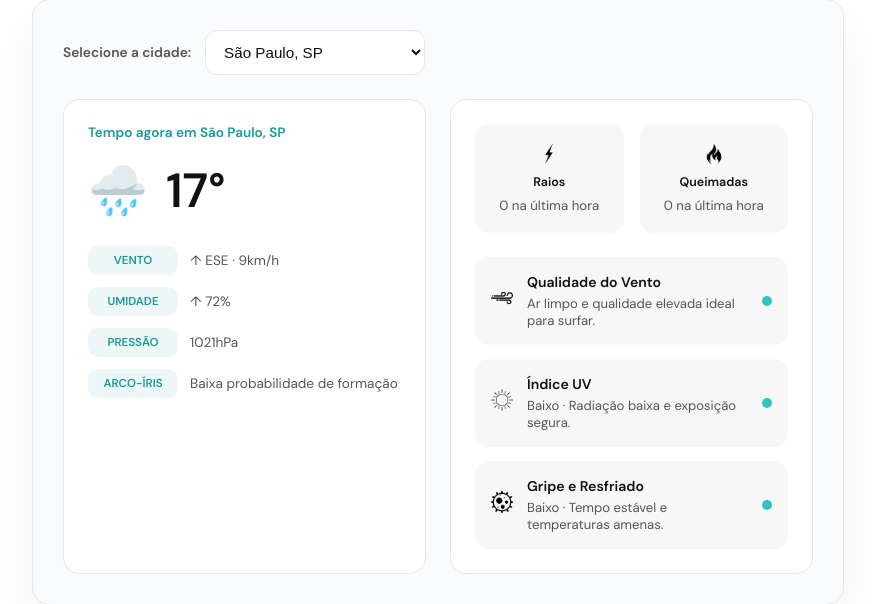
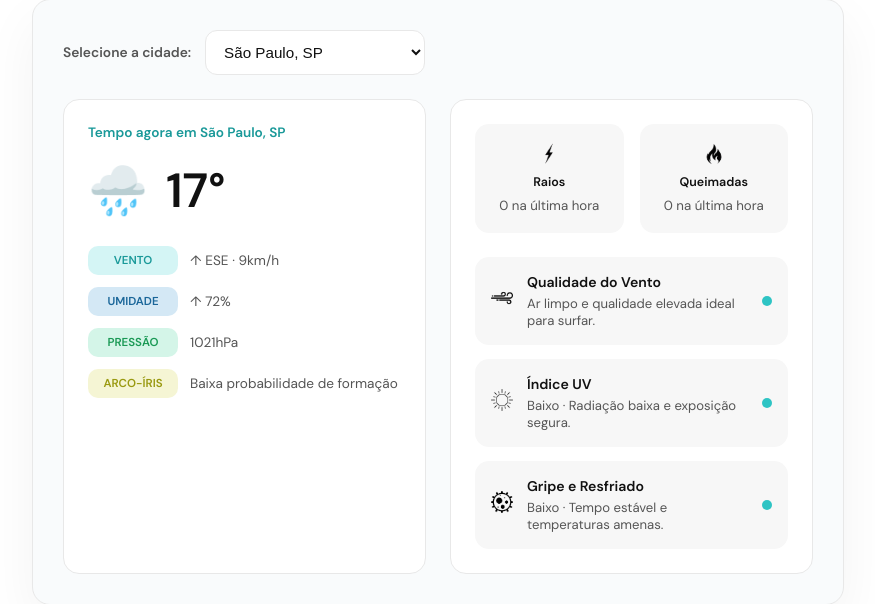
Before and after one commit to Eduardoluizfrancelianoda/BrunoSurf, a PHP site: page /clima.php in a window 1280 px wide. Shown: the part 297-901 px from the top of the page, without its empty margins (202-1077 px from the left). Run offline with PHP 8.4, Linux system fonts and the light colour scheme.

Commit message:
Css Final

```diff
--- a/clima.php
+++ b/clima.php
@@ -74,191 +74,7 @@ function esc(string $value): string
     <title>Clima – Bruno Surf</title>
     <link href="https://fonts.googleapis.com/css2?family=Playfair+Display:wght@700;900&family=DM+Sans:wght@300;400;500;600&display=swap" rel="stylesheet">
     <link rel="stylesheet" href="css/equipamentos.css">
-    <style>
-      .clima-section {
-        background: #f9fbfc;
-        border: 1px solid var(--border);
-        border-radius: 18px;
-        padding: 30px;
-        box-shadow: 0 22px 55px rgba(0,0,0,0.05);
-      }
-      .clima-grid {
-        display: grid;
-        grid-template-columns: 1fr 1fr;
-        gap: 24px;
-      }
-      .clima-card {
-        background: #fff;
-        border: 1px solid var(--border);
-        border-radius: 16px;
-        padding: 24px;
-      }
-      .clima-card h4 {
-        font-size: 0.85rem;
-        font-weight: 700;
-        color: var(--teal-dark);
-        margin-bottom: 18px;
-      }
-      .temp-display {
-        display: flex;
-        align-items: center;
-        gap: 18px;
-        margin-bottom: 24px;
-      }
-      .temp-icon {
-        font-size: 3rem;
-      }
-      .temp-num {
-        font-size: 3rem;
-        font-weight: 700;
-        color: var(--dark);
-      }
-      .clima-stats {
-        display: grid;
-        gap: 12px;
-      }
-      .stat-row {
-        display: flex;
-        align-items: center;
-        gap: 12px;
-        color: var(--mid);
-        font-size: 0.85rem;
-      }
-      .stat-label {
-        min-width: 90px;
-        padding: 7px 10px;
-        border-radius: 10px;
-        text-transform: uppercase;
-        font-size: 0.72rem;
-        font-weight: 700;
-        background: #eef7f7;
-        color: var(--teal-dark);
-        text-align: center;
-      }
-      .stat-val {
-        color: var(--mid);
-      }
-      .registros {
-        display: flex;
-        flex-wrap: wrap;
-        gap: 16px;
-        margin-bottom: 24px;
-      }
-      .registro {
-        flex: 1 1 140px;
-        min-width: 140px;
-        background: var(--light-bg);
-        border-radius: 14px;
-        padding: 18px 16px;
-        text-align: center;
-      }
-      .registro .icon {
-        display: inline-flex;
-        align-items: center;
-        justify-content: center;
-        width: 24px;
-        height: 24px;
-        font-size: 0.85rem;
-        margin: 0 auto 8px;
-      }
-      .registro .icon img {
-        width: 100%;
-        height: 100%;
-        object-fit: contain;
-      }
-      .registro .label {
-        display: block;
-        font-size: 0.78rem;
-        font-weight: 700;
-        margin-bottom: 4px;
-      }
-      .registro .val {
-        font-size: 0.83rem;
-        color: var(--mid);
-      }
-      .condicoes {
-        display: grid;
-        gap: 14px;
-      }
-      .cond-row {
-        display: flex;
-        align-items: center;
-        justify-content: space-between;
-        gap: 16px;
-        padding: 16px;
-        background: var(--light-bg);
-        border-radius: 14px;
-      }
-      .cond-left {
-        display: flex;
-        align-items: center;
-        gap: 14px;
-      }
-      .cond-left .icon {
-        font-size: 1.15rem;
-      }
-      .cond-left .icon img {
-        width: 22px;
-        height: 22px;
-        object-fit: contain;
-      }
-      .cond-info h5 {
-        font-size: 0.88rem;
-        margin-bottom: 4px;
-        font-weight: 700;
-      }
-      .cond-info p {
-        margin: 0;
-        color: var(--mid);
-        font-size: 0.82rem;
-      }
-      .dot {
-        flex-shrink: 0;
-        width: 10px;
-        height: 10px;
-        border-radius: 50%;
-        background: var(--teal);
-      }
-      .center-btn-teal {
-        text-align: center;
-        margin-top: 32px;
-      }
-      .btn-teal {
-        padding: 12px 34px;
-        background: var(--orange);
-        color: #fff;
-        border: none;
-        border-radius: 10px;
-        font-size: 0.85rem;
-        font-weight: 700;
-        cursor: pointer;
-      }
-      .city-filter {
-        display: flex;
-        align-items: center;
-        gap: 14px;
-        margin-bottom: 24px;
-        flex-wrap: wrap;
-      }
-      .city-filter label {
-        font-size: 0.86rem;
-        font-weight: 700;
-        color: var(--mid);
-      }
-      .city-filter select {
-        min-width: 220px;
-        padding: 12px 14px;
-        border: 1px solid var(--border);
-        border-radius: 12px;
-        background: #fff;
-        color: var(--dark);
-        font-size: 0.95rem;
-      }
-      @media (max-width: 780px) {
-        .clima-grid { grid-template-columns: 1fr; }
-        .page { padding: 36px 18px 60px; }
-      }
-    </style>
+    <link rel="stylesheet" href="css/clima.css">
 </head>
 
 <body>
@@ -298,19 +114,19 @@ function esc(string $value): string
                     </div>
                     <div class="clima-stats">
                         <div class="stat-row">
-                            <span class="stat-label">Vento</span>
+                            <span class="stat-label vento">Vento</span>
                             <span class="stat-val"><?= esc($weather['vento']) ?></span>
                         </div>
                         <div class="stat-row">
-                            <span class="stat-label">Umidade</span>
+                            <span class="stat-label umidade">Umidade</span>
                             <span class="stat-val"><?= esc($weather['umidade']) ?></span>
                         </div>
                         <div class="stat-row">
-                            <span class="stat-label">Pressão</span>
+                            <span class="stat-label pressao">Pressão</span>
                             <span class="stat-val"><?= esc($weather['pressao']) ?></span>
                         </div>
                         <div class="stat-row">
-                            <span class="stat-label">Arco-íris</span>
+                            <span class="stat-label arco">Arco-íris</span>
                             <span class="stat-val"><?= esc($weather['arco']) ?></span>
                         </div>
                     </div>
--- /dev/null
+++ b/css/clima.css
@@ -0,0 +1,202 @@
+.clima-section {
+        background: #f9fbfc;
+        border: 1px solid var(--border);
+        border-radius: 18px;
+        padding: 30px;
+        box-shadow: 0 22px 55px rgba(0,0,0,0.05);
+      }
+      .clima-grid {
+        display: grid;
+        grid-template-columns: 1fr 1fr;
+        gap: 24px;
+      }
+      .clima-card {
+        background: #fff;
+        border: 1px solid var(--border);
+        border-radius: 16px;
+        padding: 24px;
+      }
+      .clima-card h4 {
+        font-size: 0.85rem;
+        font-weight: 700;
+        color: var(--teal-dark);
+        margin-bottom: 18px;
+      }
+      .temp-display {
+        display: flex;
+        align-items: center;
+        gap: 18px;
+        margin-bottom: 24px;
+      }
+      .temp-icon {
+        font-size: 3rem;
+      }
+      .temp-num {
+        font-size: 3rem;
+        font-weight: 700;
+        color: var(--dark);
+      }
+      .clima-stats {
+        display: grid;
+        gap: 12px;
+      }
+      .stat-row {
+        display: flex;
+        align-items: center;
+        gap: 12px;
+        color: var(--mid);
+        font-size: 0.85rem;
+      }
+      .stat-label {
+        min-width: 90px;
+        padding: 7px 10px;
+        border-radius: 10px;
+        text-transform: uppercase;
+        font-size: 0.72rem;
+        font-weight: 700;
+        text-align: center;
+      }
+
+      .stat-label.vento {
+        background: #d4f5f5;
+        color: #1a9999;
+      }
+
+      .stat-label.umidade {
+        background: #d4e8f5;
+        color: #1a6699;
+      }
+
+      .stat-label.pressao {
+        background: #d4f5e8;
+        color: #1a9955;
+      }
+
+      .stat-label.arco {
+          background: #f5f5d4;
+          color: #999910;
+      }
+
+      .stat-val {
+        color: var(--mid);
+      }
+      .registros {
+        display: flex;
+        flex-wrap: wrap;
+        gap: 16px;
+        margin-bottom: 24px;
+      }
+      .registro {
+        flex: 1 1 140px;
+        min-width: 140px;
+        background: var(--light-bg);
+        border-radius: 14px;
+        padding: 18px 16px;
+        text-align: center;
+      }
+      .registro .icon {
+        display: inline-flex;
+        align-items: center;
+        justify-content: center;
+        width: 24px;
+        height: 24px;
+        font-size: 0.85rem;
+        margin: 0 auto 8px;
+      }
+      .registro .icon img {
+        width: 100%;
+        height: 100%;
+        object-fit: contain;
+      }
+      .registro .label {
+        display: block;
+        font-size: 0.78rem;
+        font-weight: 700;
+        margin-bottom: 4px;
+      }
+      .registro .val {
+        font-size: 0.83rem;
+        color: var(--mid);
+      }
+      .condicoes {
+        display: grid;
+        gap: 14px;
+      }
+      .cond-row {
+        display: flex;
+        align-items: center;
+        justify-content: space-between;
+        gap: 16px;
+        padding: 16px;
+        background: var(--light-bg);
+        border-radius: 14px;
+      }
+      .cond-left {
+        display: flex;
+        align-items: center;
+        gap: 14px;
+      }
+      .cond-left .icon {
+        font-size: 1.15rem;
+      }
+      .cond-left .icon img {
+        width: 22px;
+        height: 22px;
+        object-fit: contain;
+      }
+      .cond-info h5 {
+        font-size: 0.88rem;
+        margin-bottom: 4px;
+        font-weight: 700;
+      }
+      .cond-info p {
+        margin: 0;
+        color: var(--mid);
+        font-size: 0.82rem;
+      }
+      .dot {
+        flex-shrink: 0;
+        width: 10px;
+        height: 10px;
+        border-radius: 50%;
+        background: var(--teal);
+      }
+      .center-btn-teal {
+        text-align: center;
+        margin-top: 32px;
+      }
+      .btn-teal {
+        padding: 12px 34px;
+        background: var(--orange);
+        color: #fff;
+        border: none;
+        border-radius: 10px;
+        font-size: 0.85rem;
+        font-weight: 700;
+        cursor: pointer;
+      }
+      .city-filter {
+        display: flex;
+        align-items: center;
+        gap: 14px;
+        margin-bottom: 24px;
+        flex-wrap: wrap;
+      }
+      .city-filter label {
+        font-size: 0.86rem;
+        font-weight: 700;
+        color: var(--mid);
+      }
+      .city-filter select {
+        min-width: 220px;
+        padding: 12px 14px;
+        border: 1px solid var(--border);
+        border-radius: 12px;
+        background: #fff;
+        color: var(--dark);
+        font-size: 0.95rem;
+      }
+      @media (max-width: 780px) {
+        .clima-grid { grid-template-columns: 1fr; }
+        .page { padding: 36px 18px 60px; }
+      }
```
Also changed, not shown: css/index.css (+9 -8 lines), index.html (+6 -7 lines).
